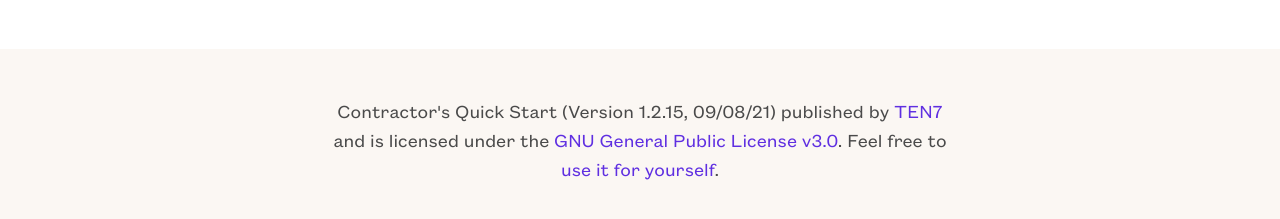
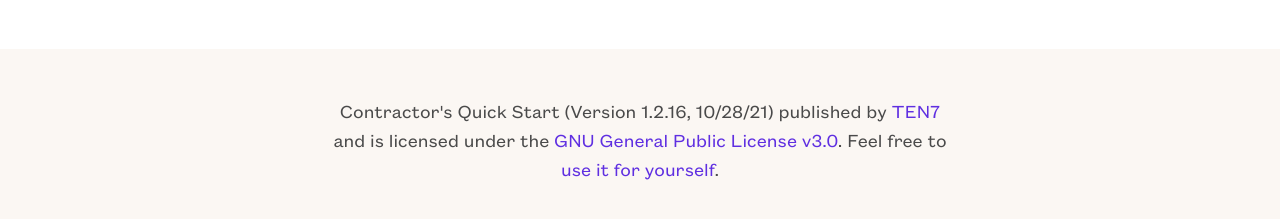
Before and after one commit to ten7/contractor.ten7.com, a Jekyll site: the page built from index.md, in a window 1280 px wide and 900 px high, scrolled down 1155 px. Shown: the part 620-839 px from the top of the window. Built offline with Jekyll 4.4.1, drawn with Linux system fonts in a browser that asks for light colours; some web fonts are replaced.

```diff
--- a/_config.yml
+++ b/_config.yml
@@ -2,7 +2,7 @@
 # site.title
 
 title: "Contractor's Quick Start"
-subtitle: "Version 1.2.15, 09/08/21"
+subtitle: "Version 1.2.16, 10/28/21"
 
 nav:
 - title: "Home"
```
